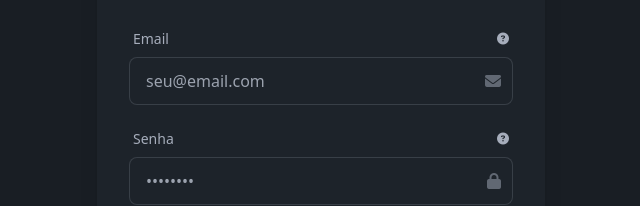
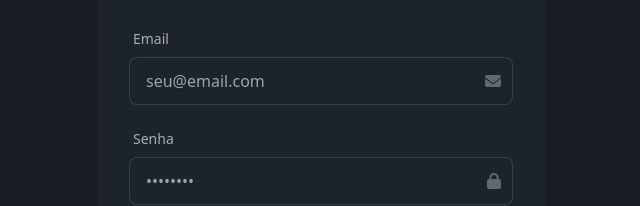
Before and after one commit to feliciocavalcante/Tela-de-login---GT15, a plain HTML site: page index.html in a window 1280 px wide. Shown: the part 250-456 px from the top of the page, 319-959 px from the left. Drawn offline with nearby package versions, Linux system fonts and the light colour scheme.

Commit message:
atualização

```diff
--- a/index.html
+++ b/index.html
@@ -30,7 +30,7 @@
           <label for="email" class="label">
             <span class="label-text">Email</span>
             <span class="label-text-alt tooltip-custom" tabindex="0">
-              <i class="fas fa-question-circle"></i>
+
               <span class="tooltip-text"></span>
             </span>
           </label>
@@ -57,7 +57,7 @@
           <label for="password" class="label">
             <span class="label-text">Senha</span>
             <span class="label-text-alt tooltip-custom" tabindex="0">
-              <i class="fas fa-question-circle"></i>
+
 
             </span>
           </label>
```
